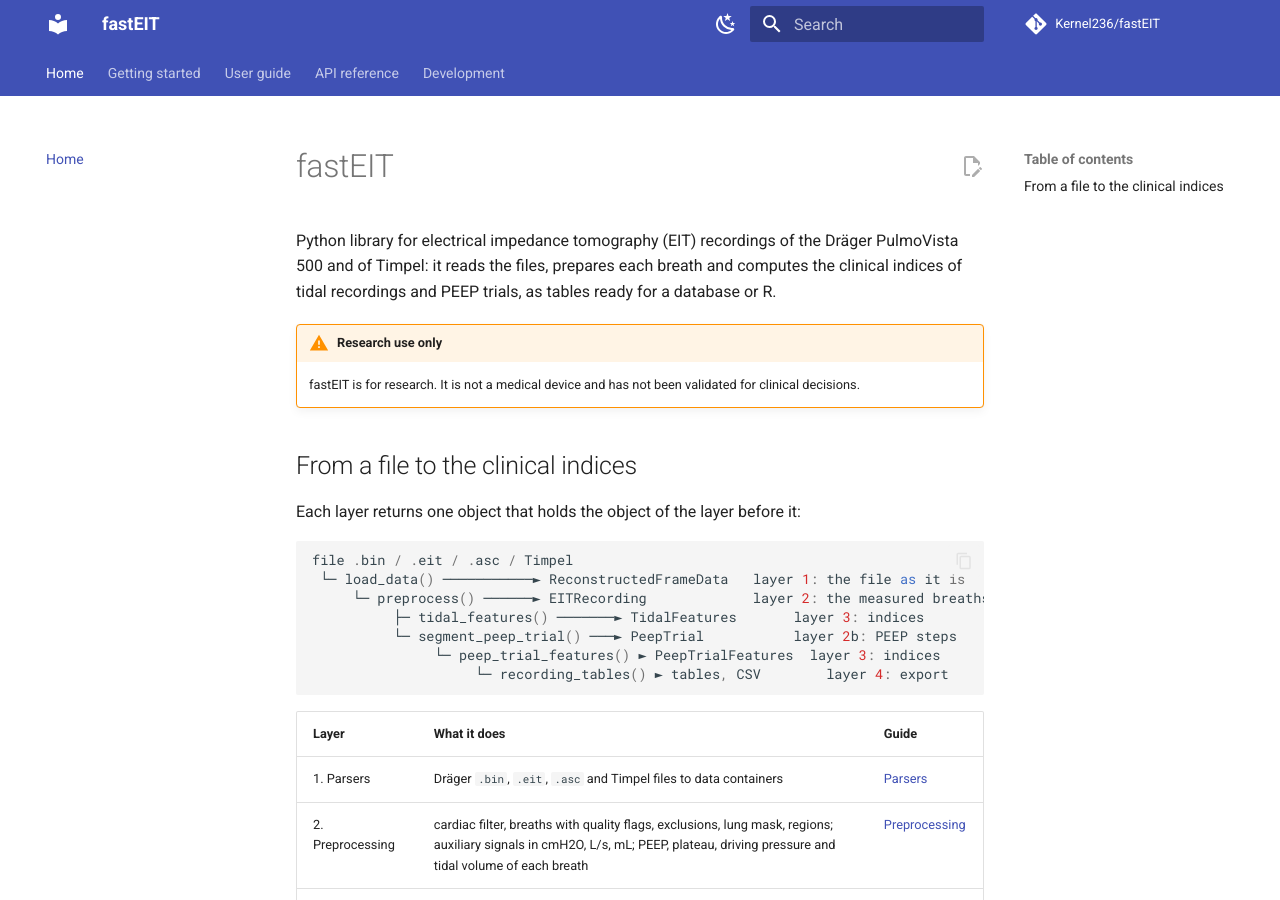
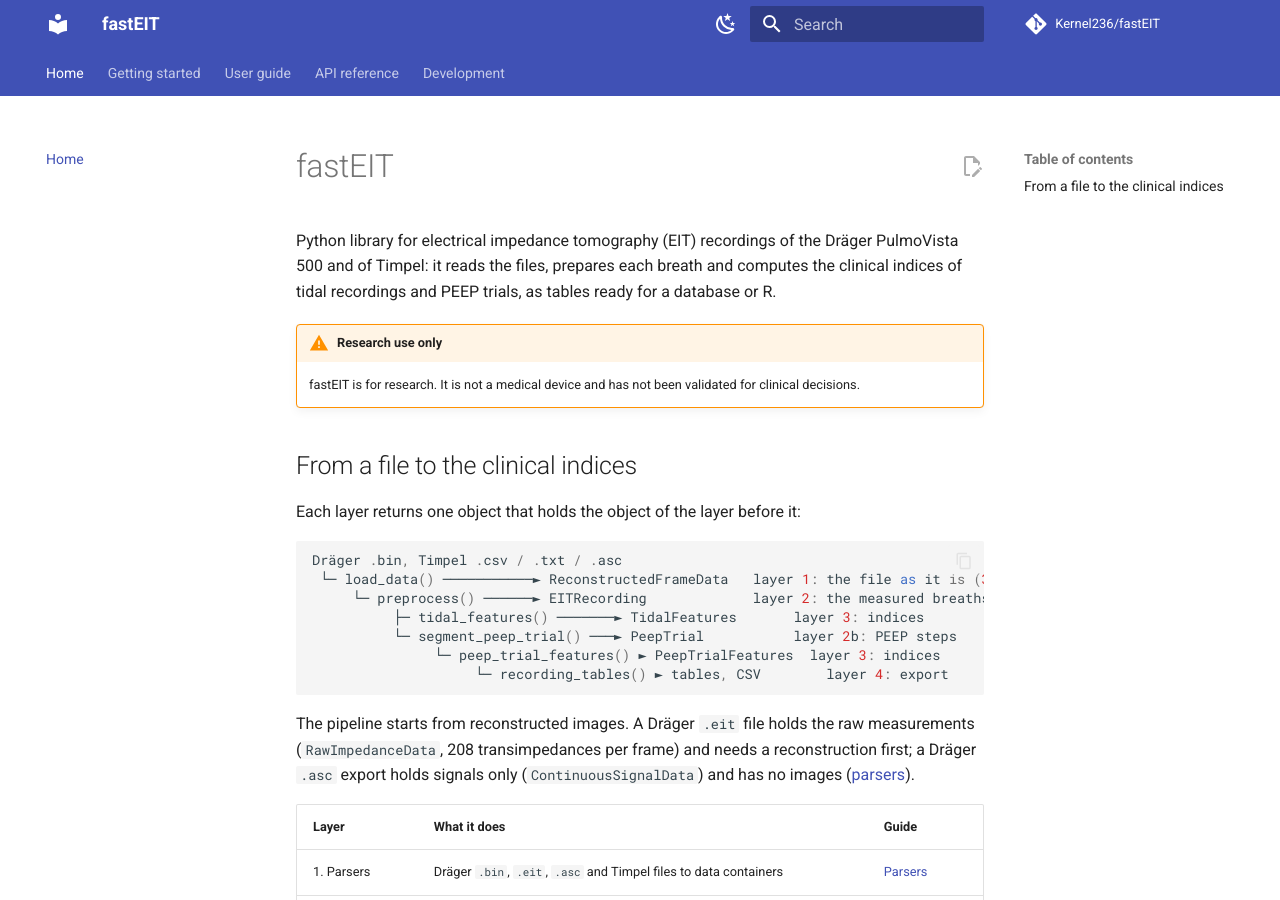
Before and after one commit to Kernel236/fastEIT, an MkDocs documentation site: the page built from docs/index.md, in a window 1280 px wide and 900 px high. Built offline with MkDocs 1.6.1 and Material for MkDocs 9.7.7, drawn with Linux system fonts in a browser that asks for light colours; comment, search, counter and statistics services are not loaded; the version menu is left out.

Commit message:
docs: the pipeline starts from reconstructed images (Dräger .bin, Timpel); .eit and .asc do not

````diff
--- a/docs/index.md
+++ b/docs/index.md
@@ -13,14 +13,19 @@ clinical indices of tidal recordings and PEEP trials, as tables ready for a data
 Each layer returns one object that holds the object of the layer before it:
 
 ```
-file .bin / .eit / .asc / Timpel
- └─ load_data() ───────────► ReconstructedFrameData   layer 1: the file as it is
+Dräger .bin, Timpel .csv / .txt / .asc
+ └─ load_data() ───────────► ReconstructedFrameData   layer 1: the file as it is (32x32 images)
      └─ preprocess() ──────► EITRecording             layer 2: the measured breaths
           ├─ tidal_features() ───────► TidalFeatures       layer 3: indices
           └─ segment_peep_trial() ───► PeepTrial           layer 2b: PEEP steps
                └─ peep_trial_features() ► PeepTrialFeatures  layer 3: indices
                     └─ recording_tables() ► tables, CSV        layer 4: export
 ```
+
+The pipeline starts from reconstructed images. A Dräger `.eit` file holds the raw
+measurements (`RawImpedanceData`, 208 transimpedances per frame) and needs a
+reconstruction first; a Dräger `.asc` export holds signals only (`ContinuousSignalData`)
+and has no images ([parsers](parsers.md)).
 
 | Layer | What it does | Guide |
 |-------|--------------|-------|
````
Also changed, not shown: docs/data_model.md (+7 -2 lines), docs/preprocessing.md (+4 -2 lines).
